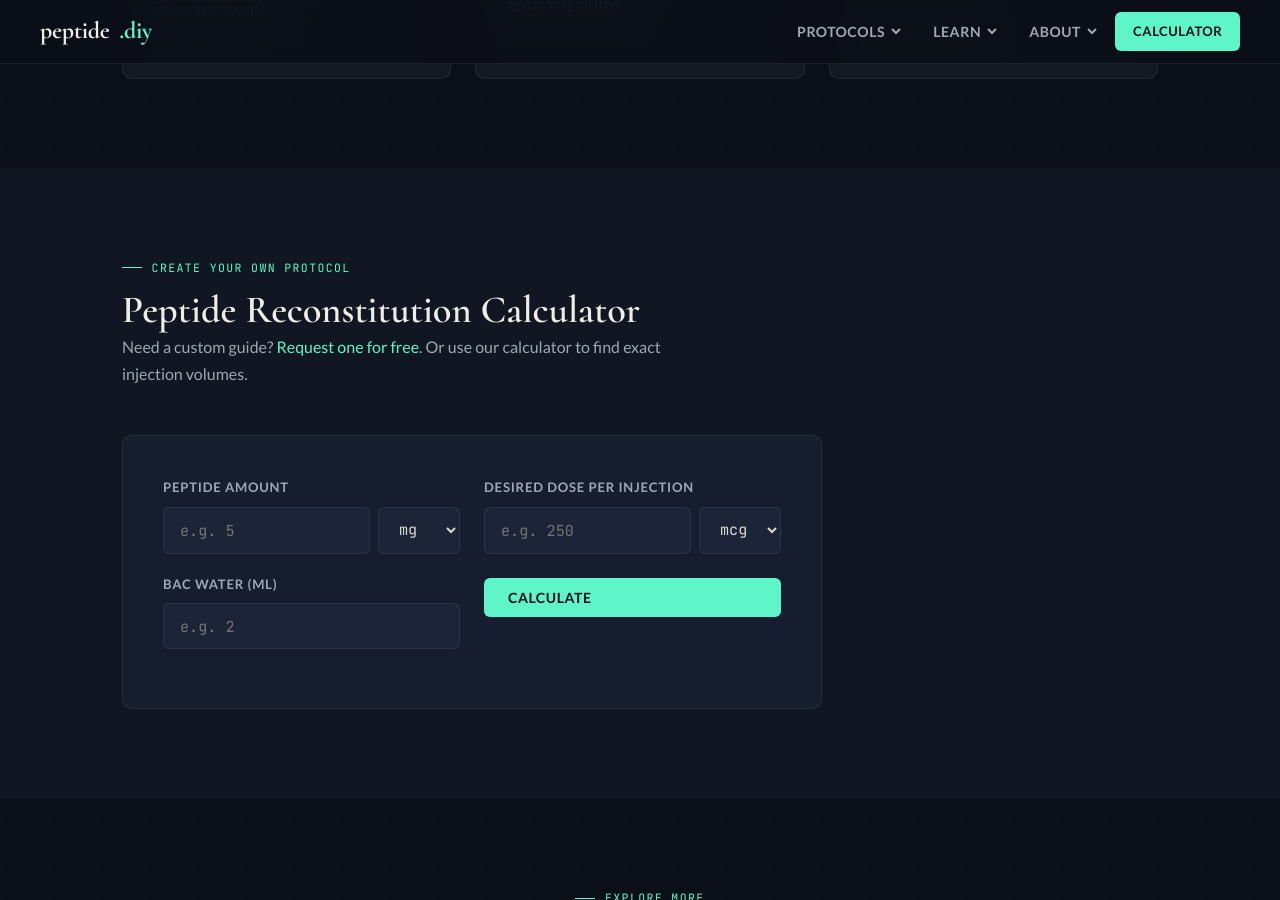
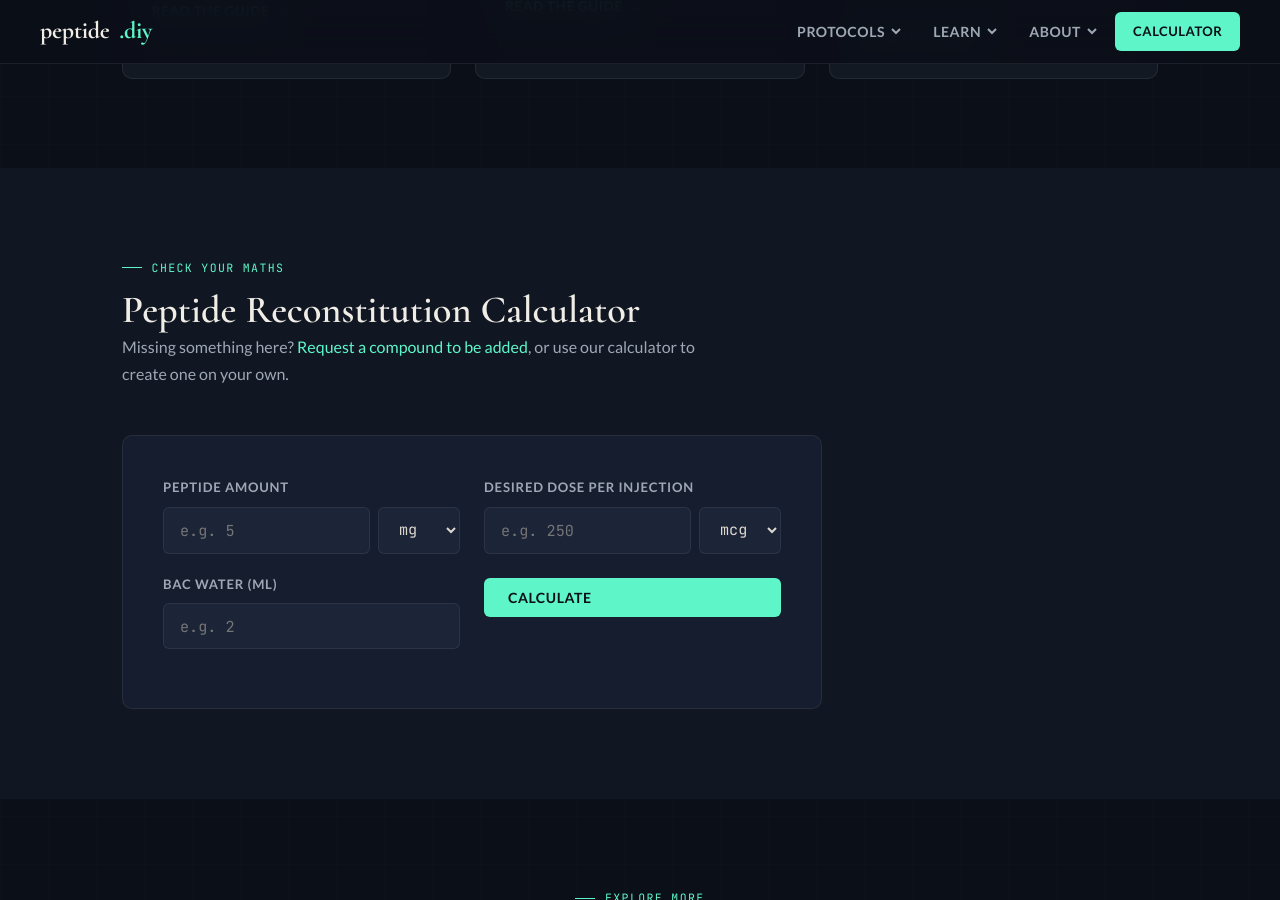
Before and after one commit to FletcherPoole/peptide.diy, a Jekyll site: the page built from index.html, in a window 1280 px wide and 900 px high, scrolled down 2434 px. Built offline with Jekyll 4.4.1, drawn with Linux system fonts in a browser that asks for light colours.

Commit message:
Update calculator section copy on home page

```diff
--- a/index.html
+++ b/index.html
@@ -145,9 +145,9 @@ description: "Genuine science-backed peptide protocols. Dosages, synergy, cyclin
   <section class="section" style="background:var(--bg2)">
     <div class="container">
       <div class="section-head">
-        <div class="eyebrow">Create Your Own Protocol</div>
+        <div class="eyebrow">Check Your Maths</div>
         <h2>Peptide Reconstitution Calculator</h2>
-        <p>Need a custom guide? <a href="{{ '/contact.html' | relative_url }}">Request one for free</a>. Or use our calculator to find exact injection volumes.</p>
+        <p>Missing something here? <a href="{{ '/contact.html' | relative_url }}">Request a compound to be added</a>, or use our calculator to create one on your own.</p>
       </div>
       <div class="calc-wrapper">
         <div class="calc-grid">
```
